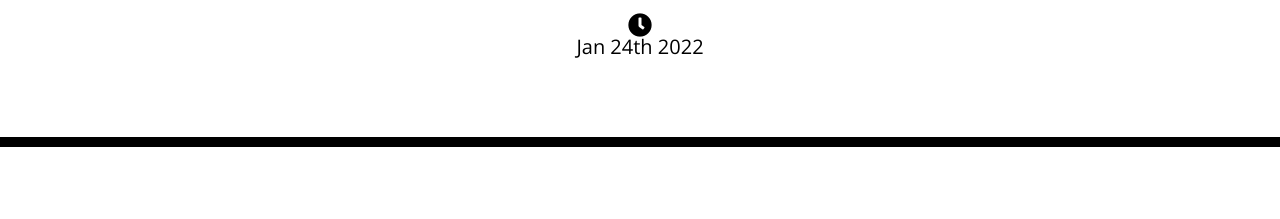
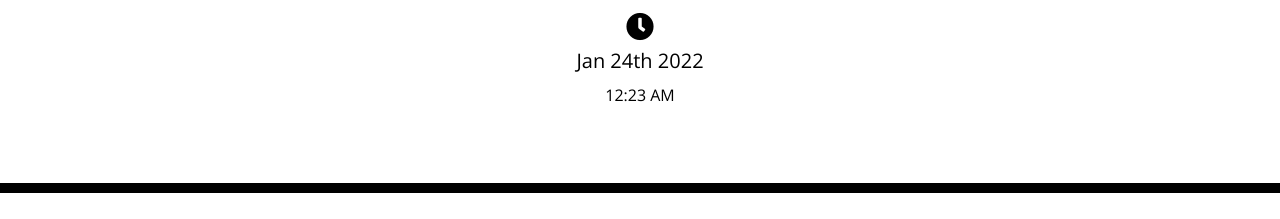
Before and after one commit to AndyAn7/Daily-Itinerary, a plain HTML site: page index.html in a window 1280 px wide. Shown: the part 181-400 px from the top of the page. Drawn offline with nearby package versions, Linux system fonts and the light colour scheme.

Commit message:
Added time to HTML and changed font size of icon

```diff
--- a/assets/script.js
+++ b/assets/script.js
@@ -1,4 +1,5 @@
 $('#currentDay').text(moment().format('MMM Do YYYY'));
+$('#currentTime').text(moment().format('LT'));
 
 var itineraryTime = moment().startOf('day').add(12, 'hour');
 var hourly = moment().format('H');
--- a/assets/style.css
+++ b/assets/style.css
@@ -28,6 +28,10 @@ body {
   .time-block {
     text-align: center;
     border-radius: 15px;
+  }
+
+  .fa {
+    margin-bottom: 10px;
   }
 
   .row {
--- a/index.html
+++ b/index.html
@@ -16,8 +16,9 @@
     <header class="jumbotron">
       <h1 class="display-3">Work Day Scheduler</h1>
       <p class="lead">A simple calendar app for scheduling your work day.</p>
-      <i style="font-size:24px" class="fa">&#xf017;</i>
+      <i style="font-size:28px" class="fa">&#xf017;</i>
       <p id="currentDay" class="lead">
+      <p id="currentTime"></p>
     </header>
 
     <container class="container" id="all">
```
